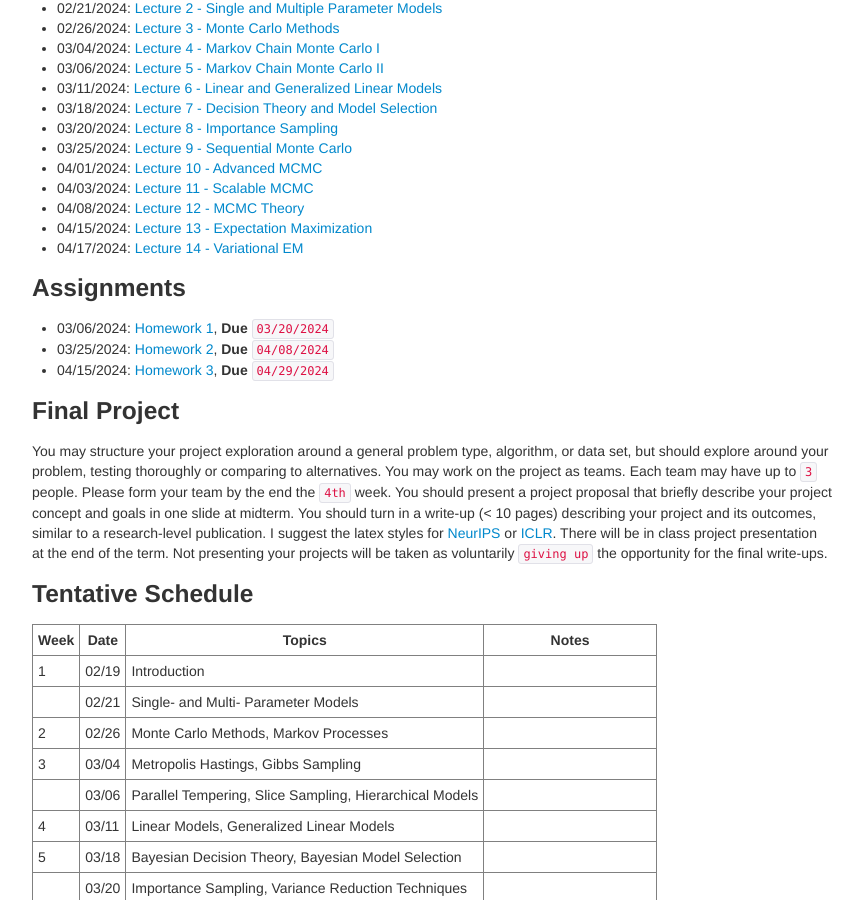
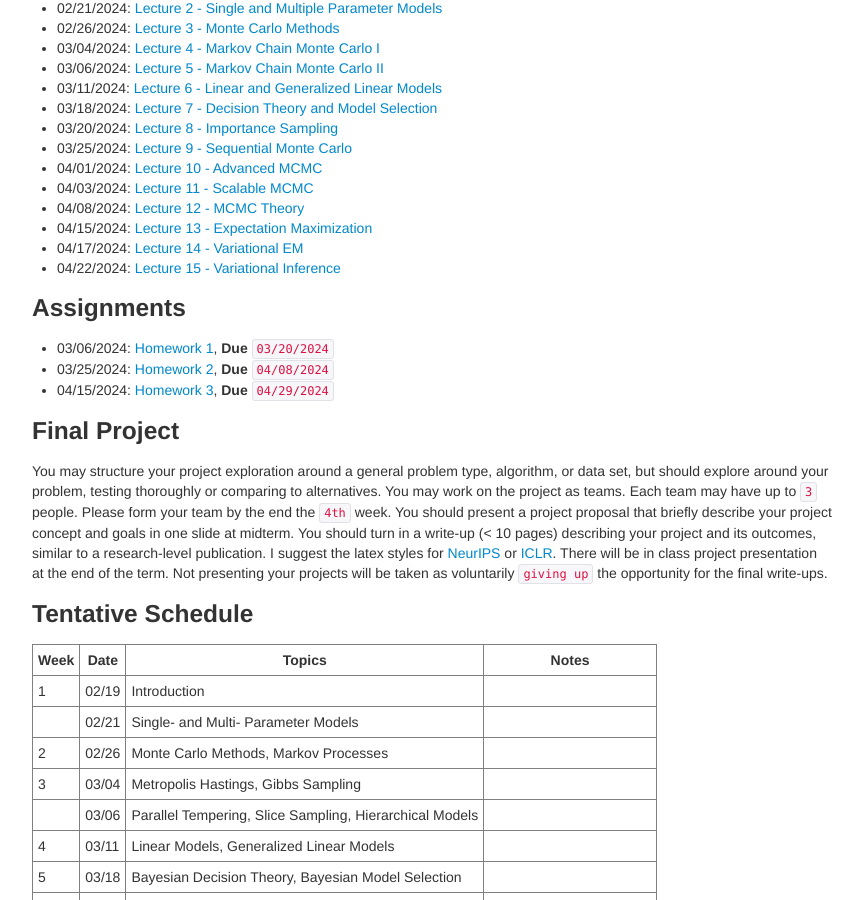
Before and after one commit to zcrabbit/zcrabbit.github.io, a Jekyll site: the page built from courses/btc-s24.md, in a window 1280 px wide and 900 px high, scrolled down 1195 px. Shown: the whole window, without its empty margins (208-1071 px from the left). Built offline with Jekyll 4.4.1, drawn with Linux system fonts in a browser that asks for light colours.

Commit message:
lecture 15 out

```diff
--- a/courses/btc-s24.md
+++ b/courses/btc-s24.md
@@ -54,6 +54,7 @@ We will use python during the course. A good Python tutorial is available at <ht
 - 04/08/2024: [Lecture 12 - MCMC Theory]({{sites.baseurl}}/static/slides/btc_spring24/lec12.pdf)
 - 04/15/2024: [Lecture 13 - Expectation Maximization]({{sites.baseurl}}/static/slides/btc_spring24/lec13.pdf)
 - 04/17/2024: [Lecture 14 - Variational EM]({{sites.baseurl}}/static/slides/btc_spring24/lec14.pdf)
+- 04/22/2024: [Lecture 15 - Variational Inference]({{sites.baseurl}}/static/slides/btc_spring24/lec15.pdf)
 
 
 
```
Also changed, not shown: 3 other files.
